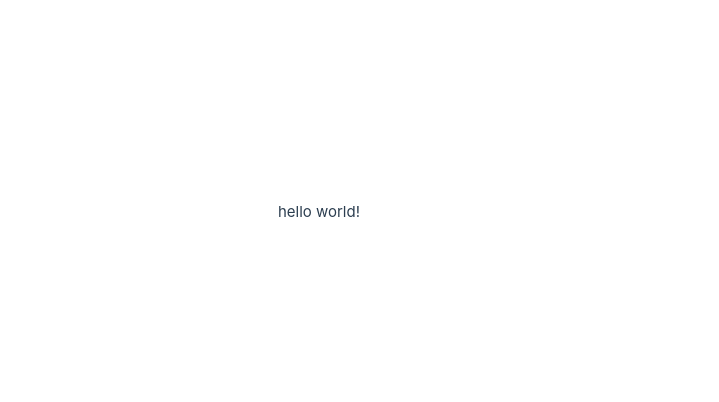
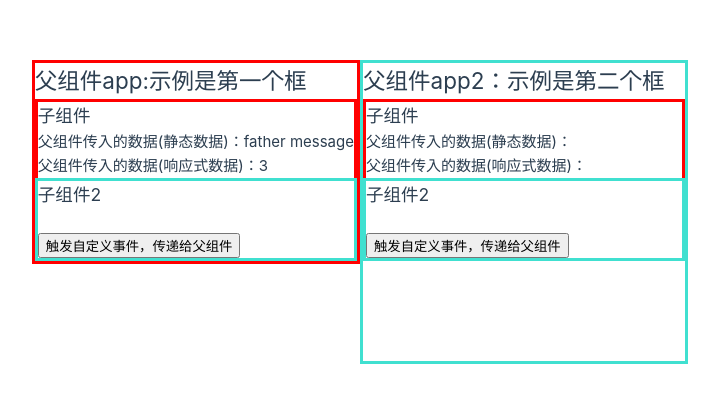
Before and after one commit to CodeWater404/webcode, a Vue app in the folder vue-heima/: page / in a window 1280 px wide. Shown: the part 188-590 px from the top of the page, without its empty margins (280-999 px from the left). Built offline with nearby package versions, Linux system fonts and the light colour scheme.

Commit message:
vue-heima: props and emit

```diff
--- a/vue-heima/src/App.vue
+++ b/vue-heima/src/App.vue
@@ -1,33 +1,51 @@
-<!-- 生命周期函数 -->
+<!-- 父子通信：父传子 -->
+<!-- 组合式API下的子传父
+    基本思想：
+    1.父组件中给子组件标签通过@绑定事件
+    2.子组件内部通过$emit方法触发事件
+-->
+<script setup>
+import { ref } from 'vue'
+import SonCom from './AppSon-com.vue'
 
-<script setup>
-import { onMounted } from 'vue'
+// 响应式数据
+const count = ref(0)
 
-// 下面的会一次调用；
-// 使用场景：接收别人的代码的时候，不敢改；再写一个函数加载
-onMounted(() => {
-    console.log("onMounted1111")
-})
+setTimeout(() => {
+    count.value = 3
+}, 3000);
 
-onMounted(() => {
-    console.log("onMounted222")
-})
-
-onMounted(() => {
-    console.log("onMounted3333")
-})
-
-/*其余的生命周期函数：
-setup
-onBeforeMount
-onMounted
-onBeforeUpdate
-onUpdated
-onBeforeUnmount
-onUnmounted
-*/
+const getMessage = (msg) => {
+    console.log("son to father:", msg)
+}
 </script>
 
 <template>
-    <p>hello world!</p>
+    <div class="father">
+        <h2>父组件app:示例是第一个框</h2>
+        <!-- 响应式数据用：绑定；冒号后面的count是对应子组件中定义的key；引号中的count是对应父组件这里定义的count变量
+            静态数据直接写，不用冒号
+        -->
+        <SonCom :count="count" message="father message"></SonCom>
+    </div>
+    <div class="father2">
+        <h2>父组件app2：示例是第二个框</h2>
+        <!-- 绑定事件：@后面是子组件定义的函数名称，引号里面的是父组件这里的函数名 -->
+        <SonCom @get-Message="getMessage"></SonCom>
+    </div>
 </template>
+
+<style scoped>
+.father {
+    border-style: solid;
+    border-width: 3px 3px 3px 3px;
+    border-color: red;
+    margin-bottom: 100px;
+}
+
+.father2 {
+    border-style: solid;
+    border-width: 3px 3px 3px 3px;
+    border-color: turquoise;
+}
+</style>
--- /dev/null
+++ b/vue-heima/src/AppFather.vue
@@ -0,0 +1,51 @@
+<!-- 父子通信：父传子 -->
+<!-- 组合式API下的子传父
+    基本思想：
+    1.父组件中给子组件标签通过@绑定事件
+    2.子组件内部通过$emit方法触发事件
+-->
+<script setup>
+import { ref } from 'vue'
+import SonCom from './AppSon-com.vue'
+
+// 响应式数据
+const count = ref(0)
+
+setTimeout(() => {
+    count.value = 3
+}, 3000);
+
+const getMessage = (msg) => {
+    console.log("son to father:", msg)
+}
+</script>
+
+<template>
+    <div class="father">
+        <h2>父组件app:示例是第一个框</h2>
+        <!-- 响应式数据用：绑定；冒号后面的count是对应子组件中定义的key；引号中的count是对应父组件这里定义的count变量
+            静态数据直接写，不用冒号
+        -->
+        <SonCom :count="count" message="father message"></SonCom>
+    </div>
+    <div class="father2">
+        <h2>父组件app2：示例是第二个框</h2>
+        <!-- 绑定事件：@后面是子组件定义的函数名称，引号里面的是父组件这里的函数名 -->
+        <SonCom @get-Message="getMessage"></SonCom>
+    </div>
+</template>
+
+<style scoped>
+.father {
+    border-style: solid;
+    border-width: 3px 3px 3px 3px;
+    border-color: red;
+    margin-bottom: 100px;
+}
+
+.father2 {
+    border-style: solid;
+    border-width: 3px 3px 3px 3px;
+    border-color: turquoise;
+}
+</style>
--- /dev/null
+++ b/vue-heima/src/AppSon-com.vue
@@ -0,0 +1,47 @@
+<!-- AppFather的子组件 -->
+<script setup>
+
+// 这里定义接收父组件传过来的数据类型：
+const props = defineProps({
+    //数据名称：数据类型
+    message: String,
+    count: Number
+})
+
+console.log("son props:", props)
+
+const emit = defineEmits(['get-message'])
+const sendMsg = () => {
+    // 触发自定义事件，传递给父组件
+    emit('get-message', "this is son to message!!!!")
+}
+</script>
+
+<template >
+    <div class="son">
+        <h3>子组件</h3>
+        <div>
+            父组件传入的数据(静态数据)：{{ message }}
+            <br />
+            父组件传入的数据(响应式数据)：{{ count }}
+        </div>
+    </div>
+    <div class="son2">
+        <h3>子组件2</h3>
+        <br />
+        <button @click="sendMsg">触发自定义事件，传递给父组件</button>
+    </div>
+</template>
+
+<style scoped>
+.son {
+    border-style: solid;
+    border-color: red;
+    border-bottom: 10px;
+}
+
+.son2 {
+    border-style: solid;
+    border-color: turquoise;
+}
+</style>
```
Also changed, not shown: vue-heima/src/AppExample_5.vue (added, +33 -0 lines).
